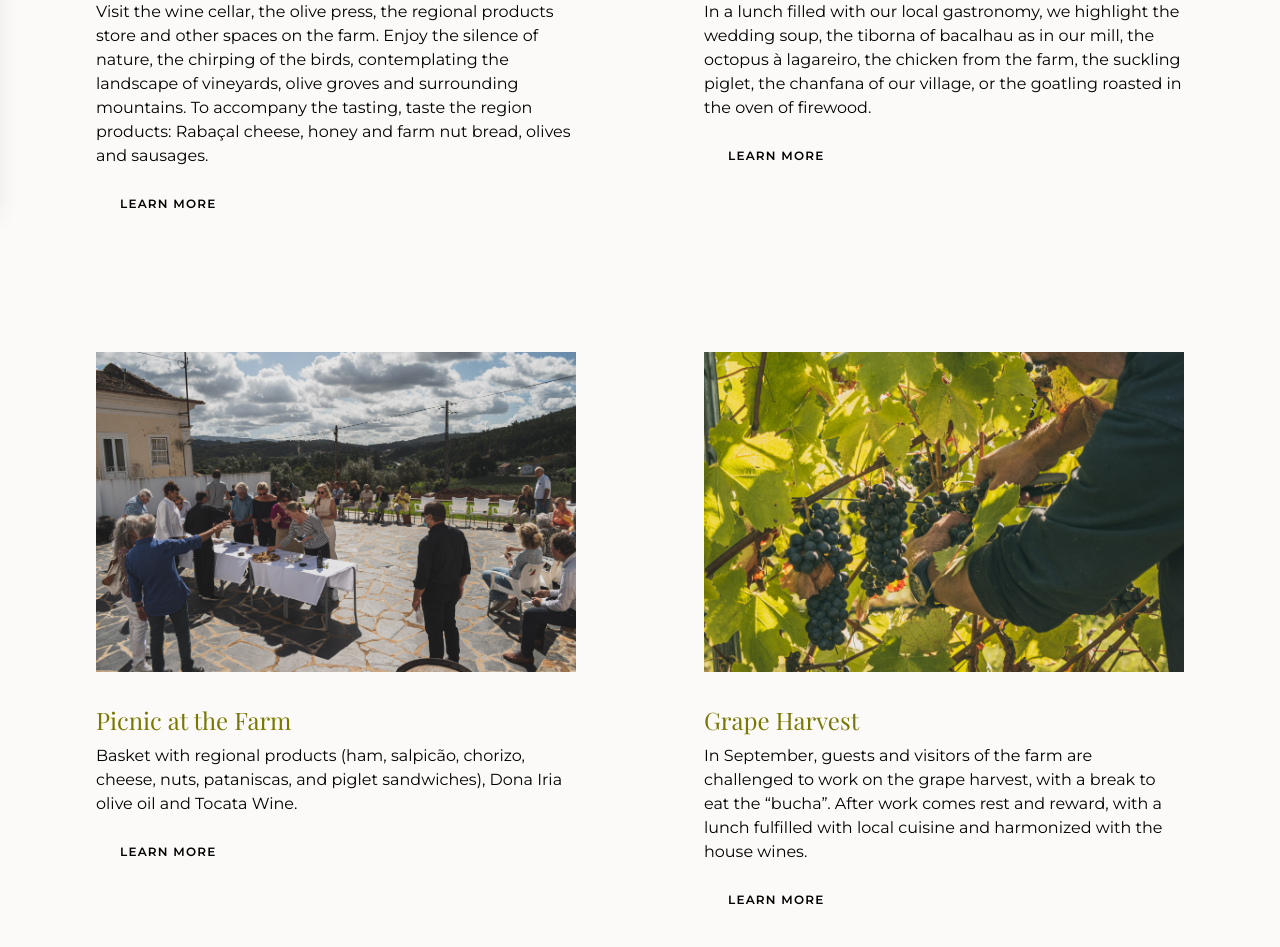
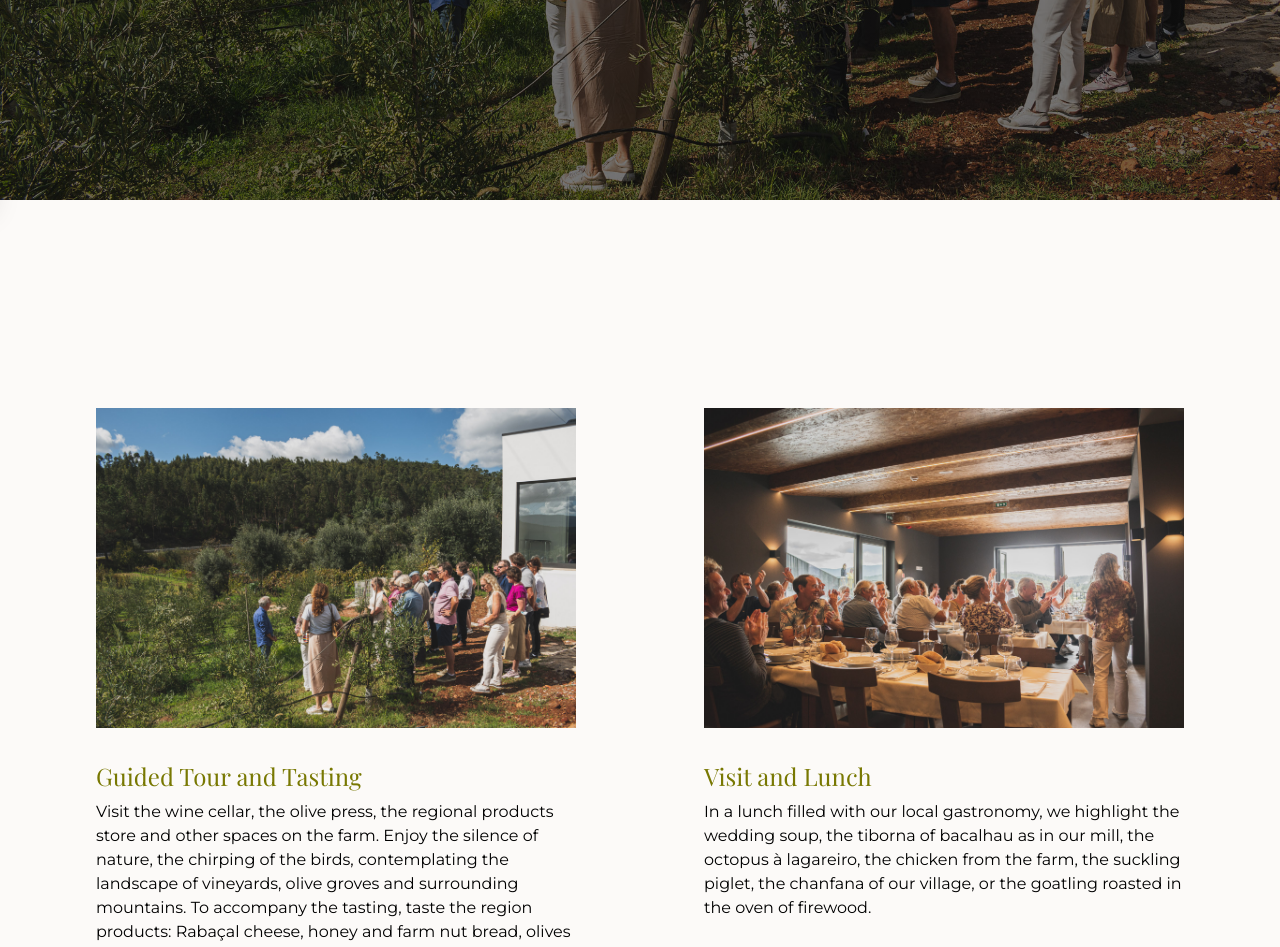
Before and after one commit to quintadonairia/quintadonairia, a Next.js app: page /experiences in a window 1280 px wide. Shown: the part 600-1547 px from the top of the page. Built offline with nearby package versions, Linux system fonts and the light colour scheme.

Commit message:
Refactor Experiences component and improve Experiences page

```diff
--- a/components/molecules/Card.js
+++ b/components/molecules/Experience.js
@@ -1,20 +1,15 @@
-import Button from "../atoms/Button";
-
-const Card = ({ image, title, description }) => {
+const Experience = ({ imageSrc, imageAlt, title, description }) => {
   return (
     <article className="flex flex-col gap-8">
-      <img src={image} alt="" />
+      <img src={imageSrc} alt={imageAlt} />
       <div className="flex flex-col gap-4">
         <div className="flex flex-col gap-2">
           <h1 className="font-serif text-2xl text-olive-500">{title}</h1>
           <p>{description}</p>
         </div>
-        <Button variant="link" size="sm">
-          Learn More
-        </Button>
       </div>
     </article>
   );
 };
 
-export default Card;
+export default Experience;
--- a/locales/en/experiences.json
+++ b/locales/en/experiences.json
@@ -1,10 +1,11 @@
 {
-  "firstExperienceTitle": "Guided Tour and Tasting",
-  "firstExperienceDescription": "Visit the wine cellar, the olive press, the regional products store and other spaces on the farm. Enjoy the silence of nature, the chirping of the birds, contemplating the landscape of vineyards, olive groves and surrounding mountains. To accompany the tasting, taste the region products: Rabaçal cheese, honey and farm nut bread, olives and sausages.",
-  "secondExperienceTitle": "Visit and Lunch",
-  "secondExperienceDescription": "In a lunch filled with our local gastronomy, we highlight the wedding soup, the tiborna of bacalhau as in our mill, the octopus à lagareiro, the chicken from the farm, the suckling piglet, the chanfana of our village, or the goatling roasted in the oven of firewood.",
-  "thirdExperienceTitle": "Picnic at the Farm",
-  "thirdExperienceDescription": "Basket with regional products (ham, salpicão, chorizo, cheese, nuts, pataniscas, and piglet sandwiches), Dona Iria olive oil and Tocata Wine.",
-  "fourthExperienceTitle": "Grape Harvest",
-  "fourthExperienceDescription": "In September, guests and visitors of the farm are challenged to work on the grape harvest, with a break to eat the “bucha”. After work comes rest and reward, with a lunch fulfilled with local cuisine and harmonized with the house wines."
+  "heroTitle": "Experiences",
+  "ExperienceTitle1": "Guided Tour and Tasting",
+  "ExperienceDescription1": "Visit the wine cellar, the olive press, the regional products store and other spaces on the farm. Enjoy the silence of nature, the chirping of the birds, contemplating the landscape of vineyards, olive groves and surrounding mountains. To accompany the tasting, taste the region products: Rabaçal cheese, honey and farm nut bread, olives and sausages.",
+  "ExperienceTitle2": "Visit and Lunch",
+  "ExperienceDescription2": "In a lunch filled with our local gastronomy, we highlight the wedding soup, the tiborna of bacalhau as in our mill, the octopus à lagareiro, the chicken from the farm, the suckling piglet, the chanfana of our village, or the goatling roasted in the oven of firewood.",
+  "ExperienceTitle3": "Picnic at the Farm",
+  "ExperienceDescription3": "Basket with regional products (ham, salpicão, chorizo, cheese, nuts, pataniscas, and piglet sandwiches), Dona Iria olive oil and Tocata Wine.",
+  "ExperienceTitle4": "Grape Harvest",
+  "ExperienceDescription4": "In September, guests and visitors of the farm are challenged to work on the grape harvest, with a break to eat the “bucha”. After work comes rest and reward, with a lunch fulfilled with local cuisine and harmonized with the house wines."
 }
--- a/locales/pt/experiences.json
+++ b/locales/pt/experiences.json
@@ -1,10 +1,11 @@
 {
-  "firstExperienceTitle": "Guided Tour and Tasting",
-  "firstExperienceDescription": "Visit the wine cellar, the olive press, the regional products store and other spaces on the farm. Enjoy the silence of nature, the chirping of the birds, contemplating the landscape of vineyards, olive groves and surrounding mountains. To accompany the tasting, taste the region products: Rabaçal cheese, honey and farm nut bread, olives and sausages.",
-  "secondExperienceTitle": "Visit and Lunch",
-  "secondExperienceDescription": "In a lunch filled with our local gastronomy, we highlight the wedding soup, the tiborna of bacalhau as in our mill, the octopus à lagareiro, the chicken from the farm, the suckling piglet, the chanfana of our village, or the goatling roasted in the oven of firewood.",
-  "thirdExperienceTitle": "Picnic at the Farm",
-  "thirdExperienceDescription": "Basket with regional products (ham, salpicão, chorizo, cheese, nuts, pataniscas, and piglet sandwiches), Dona Iria olive oil and Tocata Wine.",
-  "fourthExperienceTitle": "Grape Harvest",
-  "fourthExperienceDescription": "In September, guests and visitors of the farm are challenged to work on the grape harvest, with a break to eat the “bucha”. After work comes rest and reward, with a lunch fulfilled with local cuisine and harmonized with the house wines."
+  "heroTitle": "Experiências",
+  "ExperienceTitle1": "Guided Tour and Tasting",
+  "ExperienceDescription1": "Visit the wine cellar, the olive press, the regional products store and other spaces on the farm. Enjoy the silence of nature, the chirping of the birds, contemplating the landscape of vineyards, olive groves and surrounding mountains. To accompany the tasting, taste the region products: Rabaçal cheese, honey and farm nut bread, olives and sausages.",
+  "ExperienceTitle2": "Visit and Lunch",
+  "ExperienceDescription2": "In a lunch filled with our local gastronomy, we highlight the wedding soup, the tiborna of bacalhau as in our mill, the octopus à lagareiro, the chicken from the farm, the suckling piglet, the chanfana of our village, or the goatling roasted in the oven of firewood.",
+  "ExperienceTitle3": "Picnic at the Farm",
+  "ExperienceDescription3": "Basket with regional products (ham, salpicão, chorizo, cheese, nuts, pataniscas, and piglet sandwiches), Dona Iria olive oil and Tocata Wine.",
+  "ExperienceTitle4": "Grape Harvest",
+  "ExperienceDescription4": "In September, guests and visitors of the farm are challenged to work on the grape harvest, with a break to eat the “bucha”. After work comes rest and reward, with a lunch fulfilled with local cuisine and harmonized with the house wines."
 }
--- a/pages/experiences.js
+++ b/pages/experiences.js
@@ -1,9 +1,11 @@
 import { useRouter } from "next/router";
+import Head from "next/head";
 import en from "../locales/en/experiences.json";
 import pt from "../locales/pt/experiences.json";
 
 import Header from "../components/molecules/Header";
-import Card from "../components/molecules/Card";
+import Hero from "../components/organisms/Hero";
+import Experience from "../components/molecules/Experience";
 
 const Experiences = () => {
   const router = useRouter();
@@ -20,31 +22,43 @@ const Experiences = () => {
   }
 
   return (
+    <div className="flex flex-col items-center min-h-screen relative overflow-x-hidden">
+      <Head>
+        <title>Quinta Dona Iria - Enoturismo | Experiences</title>
+      </Head>
+      {/* Hero Section */}
+      <Hero title={t.heroTitle} image="url(images/20211003-donairia-024.jpg)" />
+
       <section className="flex flex-col items-center px-6 py-16 gap-16 lg:gap-24 lg:p-24">
         <Header title={t.experiencesTitle} heading={t.experiencesHeading} />
         <div className="grid grid-cols-1 lg:grid-cols-2 gap-16 lg:gap-32">
-        <Card
-          image="images/20211003-donairia-024.jpg"
-          title={t.firstExperienceTitle}
-          description={t.firstExperienceDescription}
+          <Experience
+            imageSrc="images/20211003-donairia-024.jpg"
+            imageAlt="A group of people next to a olive tree field."
+            title={t.ExperienceTitle1}
+            description={t.ExperienceDescription1}
           />
-        <Card
-          image="images/20211003-donairia-048.jpg"
-          title={t.secondExperienceTitle}
-          description={t.secondExperienceDescription}
+          <Experience
+            imageSrc="images/20211003-donairia-048.jpg"
+            imageAlt="A group of people sitted in a restaurant, clapping and smiling."
+            title={t.ExperienceTitle2}
+            description={t.ExperienceDescription2}
           />
-        <Card
-          image="images/20211003-donairia-022.jpg"
-          title={t.thirdExperienceTitle}
-          description={t.thirdExperienceDescription}
+          <Experience
+            imageSrc="images/20211003-donairia-022.jpg"
+            imageAlt="A group of people hanging out on an outdoor terrace."
+            title={t.ExperienceTitle3}
+            description={t.ExperienceDescription3}
           />
-        <Card
-          image="images/20210928-donairia-027.jpg"
-          title={t.fourthExperienceTitle}
-          description={t.fourthExperienceDescription}
+          <Experience
+            imageSrc="images/20210928-donairia-027.jpg"
+            imageAlt="A person harvesting grapes by hand."
+            title={t.ExperienceTitle4}
+            description={t.ExperienceDescription4}
           />
         </div>
       </section>
+    </div>
   );
 };
 
```
Also changed, not shown: 1 other file (tests, documents, lock files or other folders). Lines whose indentation alone changed are shown as unchanged.
